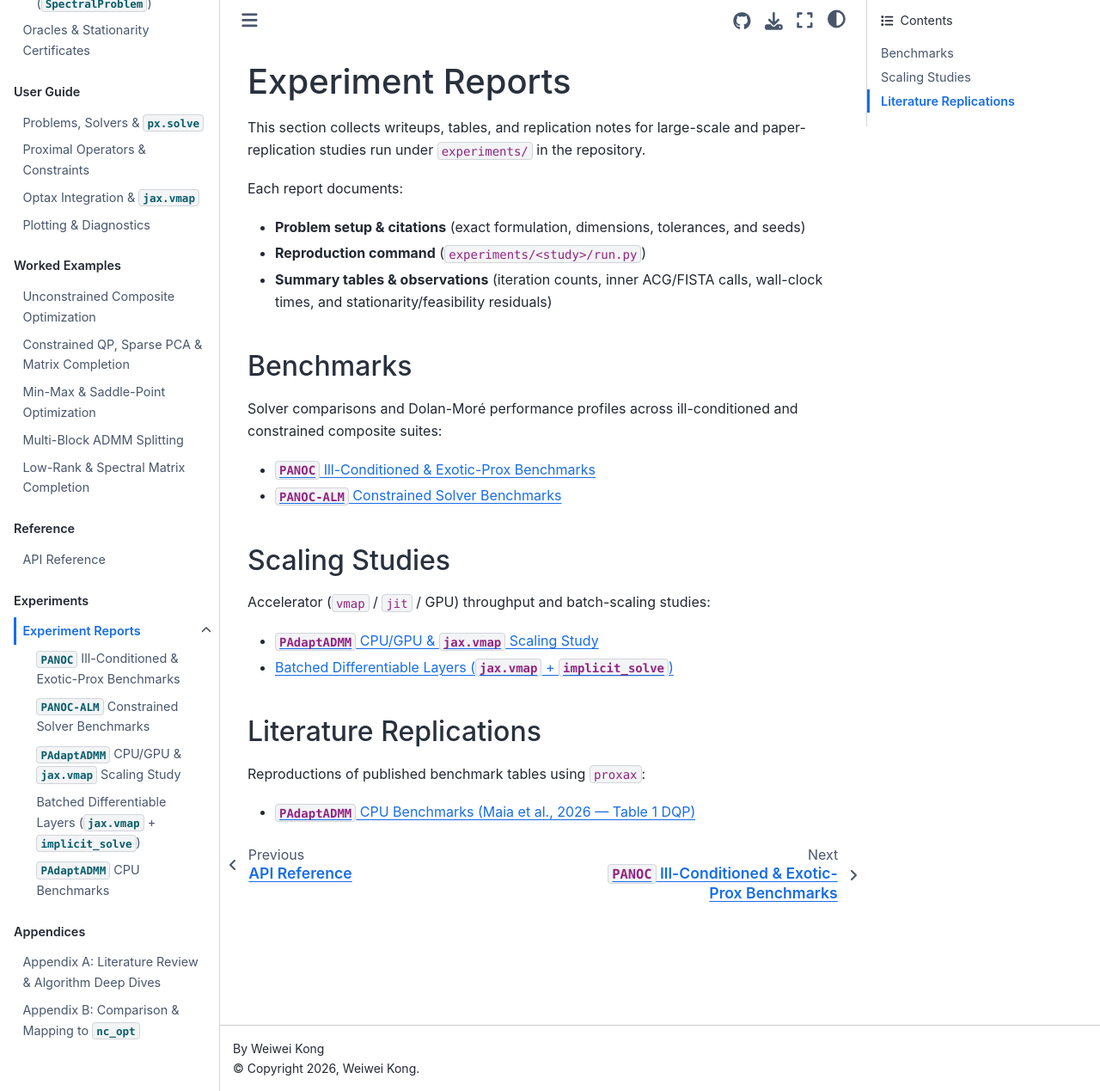
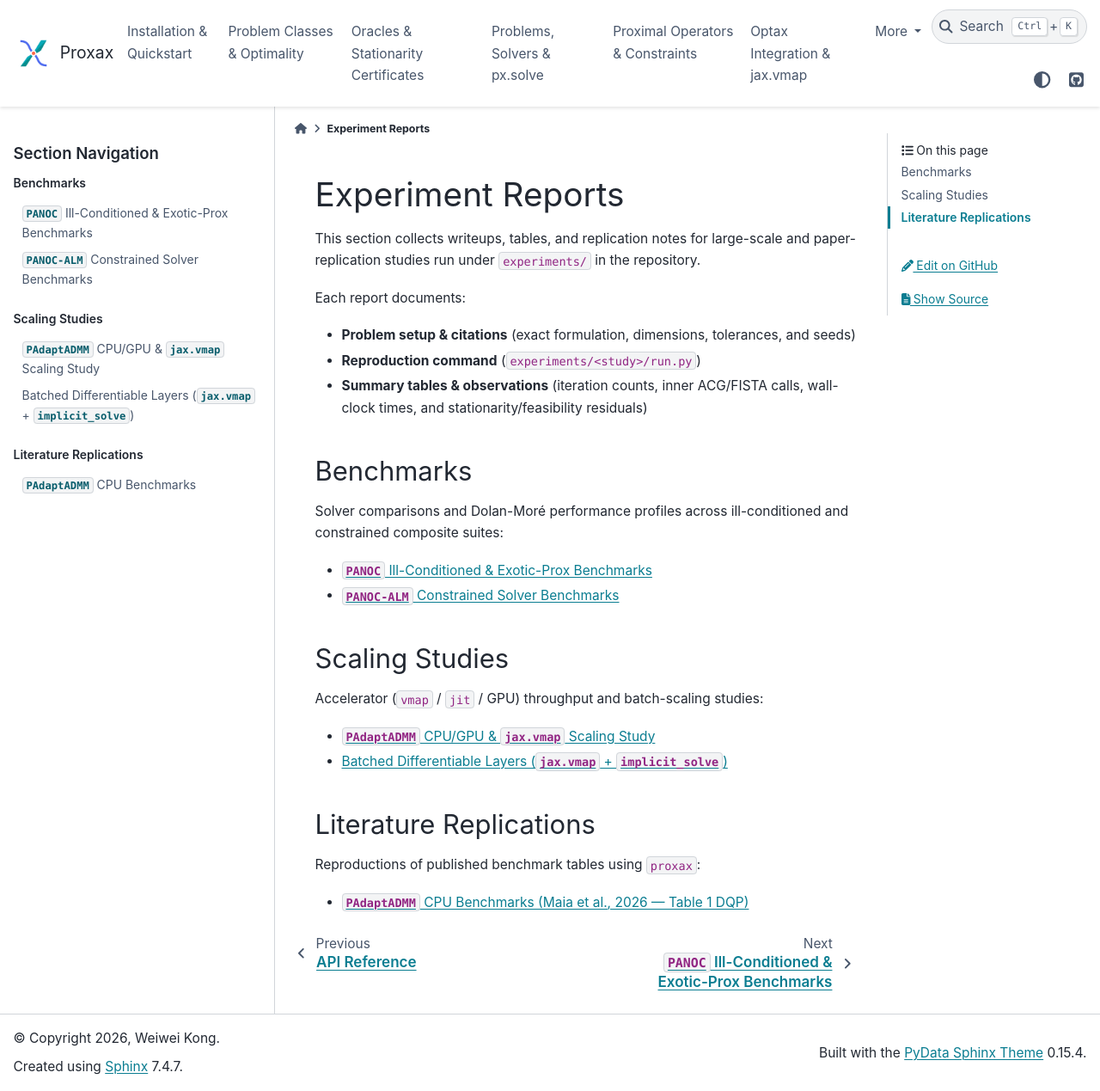
Before and after one commit to wwkong/proxax, a Sphinx documentation site: the page built from docs/experiments/index.md, in a window 1280 px wide and 1269 px high. Shown: the whole window at 86% size. Built offline with Sphinx 7.4.7 and the PyData theme 0.15.4, drawn with Linux system fonts in a browser that asks for light colours; some of the changed text lies outside the part shown.

Commit message:
Docs: switch to pydata_sphinx_theme for dedicated Experiments left sidebar

````diff
--- a/docs/conf.py
+++ b/docs/conf.py
@@ -39,7 +39,7 @@ myst_enable_extensions = [
 ]
 myst_heading_anchors = 3
 
-html_theme = "sphinx_book_theme"
+html_theme = "pydata_sphinx_theme"
 html_title = "Proxax"
 html_logo = "_static/logo.png"
 html_favicon = "_static/logo.png"
@@ -48,17 +48,22 @@ html_css_files = ["custom.css"]
 html_js_files = ["sortable_tables.js"]
 
 html_theme_options = {
-    "repository_url": "https://github.com/wwkong/proxax",
-    "repository_branch": "main",
-    "path_to_docs": "docs",
-    "use_repository_button": True,
-    "use_source_button": True,
+    "github_url": "https://github.com/wwkong/proxax",
     "use_edit_page_button": True,
-    "use_issues_button": True,
-    "use_download_button": True,
     "show_toc_level": 2,
-    "show_navbar_depth": 2,
     "navigation_with_keys": False,
+    "header_links_before_dropdown": 6,
+    "navbar_align": "left",
+    "logo": {
+        "text": "Proxax",
+    },
+}
+
+html_context = {
+    "github_user": "wwkong",
+    "github_repo": "proxax",
+    "github_version": "main",
+    "doc_path": "docs",
 }
 
 copybutton_prompt_text = (
--- a/docs/experiments/index.md
+++ b/docs/experiments/index.md
@@ -35,10 +35,25 @@ Reproductions of published benchmark tables using `proxax`:
 ```{toctree}
 :maxdepth: 1
 :hidden:
+:caption: Benchmarks
 
 panoc_benchmarks
 panoc_alm_benchmarks
+```
+
+```{toctree}
+:maxdepth: 1
+:hidden:
+:caption: Scaling Studies
+
 padapt_vmap_gpu
 vmap_implicit_benchmarks
+```
+
+```{toctree}
+:maxdepth: 1
+:hidden:
+:caption: Literature Replications
+
 maia2026_table1_dqp
 ```
--- a/pyproject.toml
+++ b/pyproject.toml
@@ -63,9 +63,9 @@ dev = [
 ]
 docs = [
   "myst-parser>=3.0",
+  "pydata-sphinx-theme>=0.15",
   "sphinx>=7.4",
   "sphinx-autodoc-typehints>=2.2",
-  "sphinx-book-theme>=1.1",
   "sphinx-copybutton>=0.5",
   "sphinx-design>=0.6",
 ]
````
